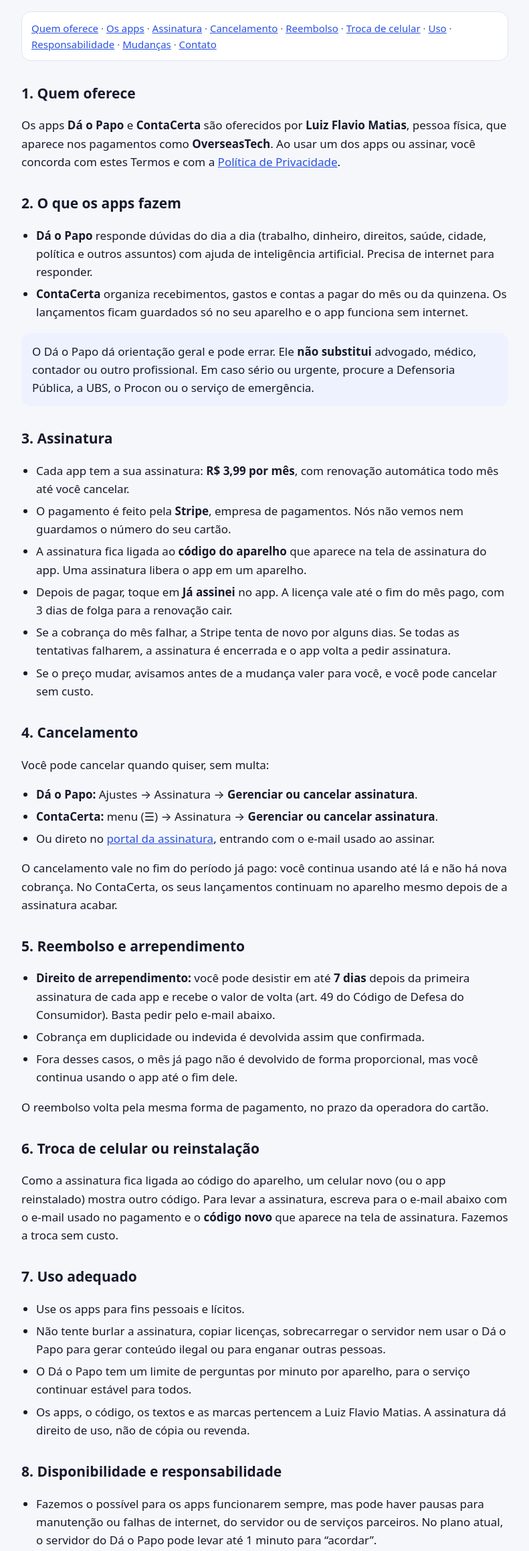
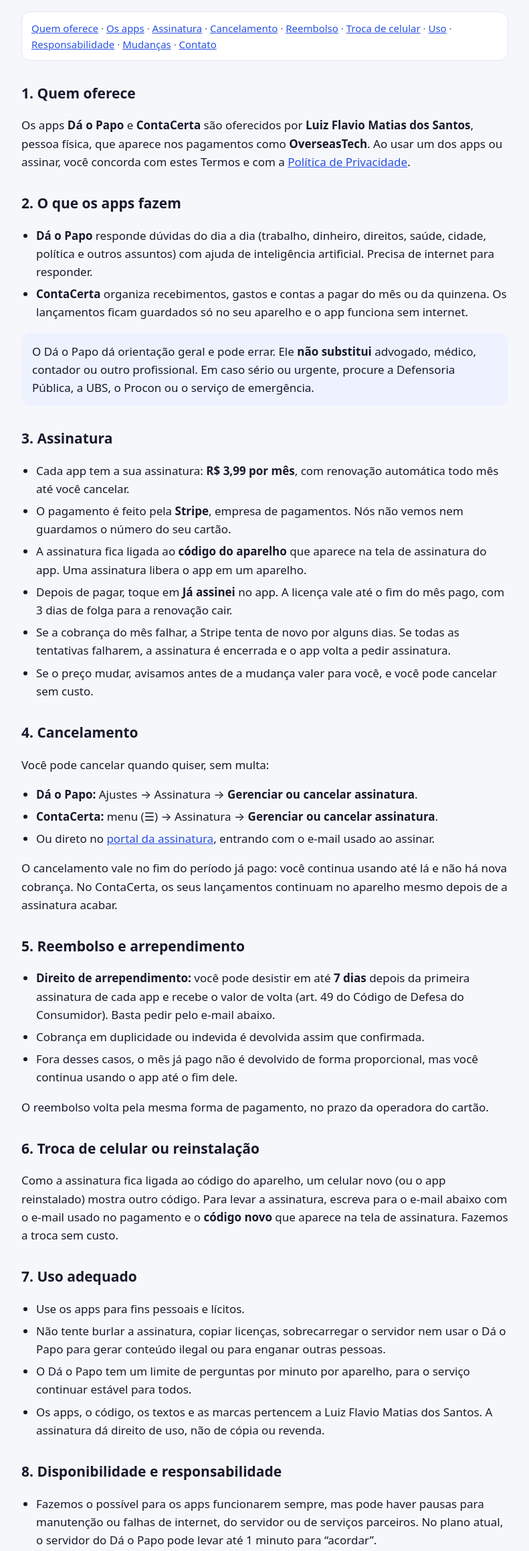
Before and after one commit to luizflaviomatias/apps, a website: page docs/termos/index.html in a window 1280 px wide. Shown: the part 142-2457 px from the top of the page at 67% size, without its empty margins (244-1035 px from the left). Drawn offline with Linux system fonts and the light colour scheme.

Commit message:
Termos e Privacidade: nome completo do responsável
Co-Authored-By: Claude Opus 5.5 <noreply@anthropic.com>

```diff
--- a/docs/termos/index.html
+++ b/docs/termos/index.html
@@ -20,7 +20,7 @@
     </nav>
 
     <h2 id="quem">1. Quem oferece</h2>
-    <p>Os apps <b>Dá o Papo</b> e <b>ContaCerta</b> são oferecidos por <b>Luiz Flavio Matias</b>, pessoa física, que aparece nos pagamentos como <b>OverseasTech</b>.
+    <p>Os apps <b>Dá o Papo</b> e <b>ContaCerta</b> são oferecidos por <b>Luiz Flavio Matias dos Santos</b>, pessoa física, que aparece nos pagamentos como <b>OverseasTech</b>.
       Ao usar um dos apps ou assinar, você concorda com estes Termos e com a <a href="../privacidade/">Política de Privacidade</a>.</p>
 
     <h2 id="apps">2. O que os apps fazem</h2>
@@ -68,7 +68,7 @@
       <li>Use os apps para fins pessoais e lícitos.</li>
       <li>Não tente burlar a assinatura, copiar licenças, sobrecarregar o servidor nem usar o Dá o Papo para gerar conteúdo ilegal ou para enganar outras pessoas.</li>
       <li>O Dá o Papo tem um limite de perguntas por minuto por aparelho, para o serviço continuar estável para todos.</li>
-      <li>Os apps, o código, os textos e as marcas pertencem a Luiz Flavio Matias. A assinatura dá direito de uso, não de cópia ou revenda.</li>
+      <li>Os apps, o código, os textos e as marcas pertencem a Luiz Flavio Matias dos Santos. A assinatura dá direito de uso, não de cópia ou revenda.</li>
     </ul>
 
     <h2 id="responsabilidade">8. Disponibilidade e responsabilidade</h2>
```
Also changed, not shown: docs/privacidade/index.html (+1 -1 lines).
